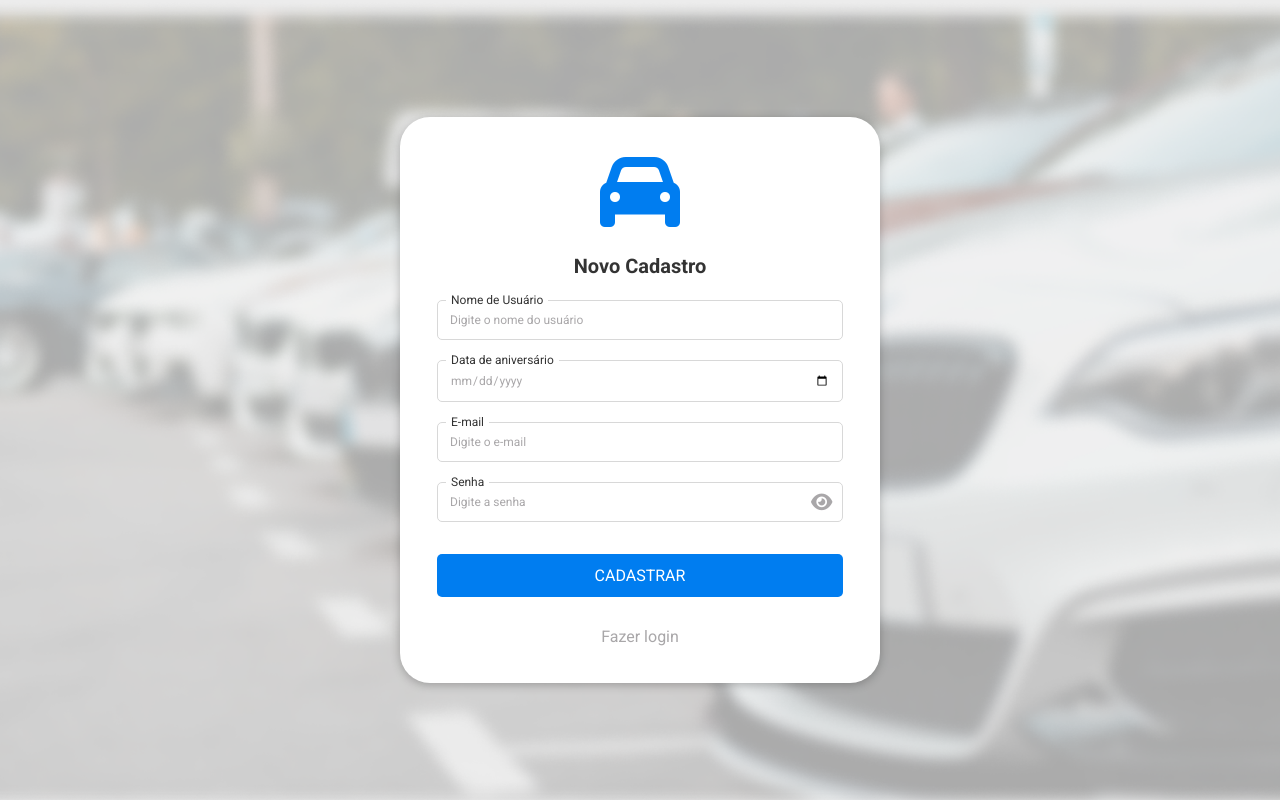
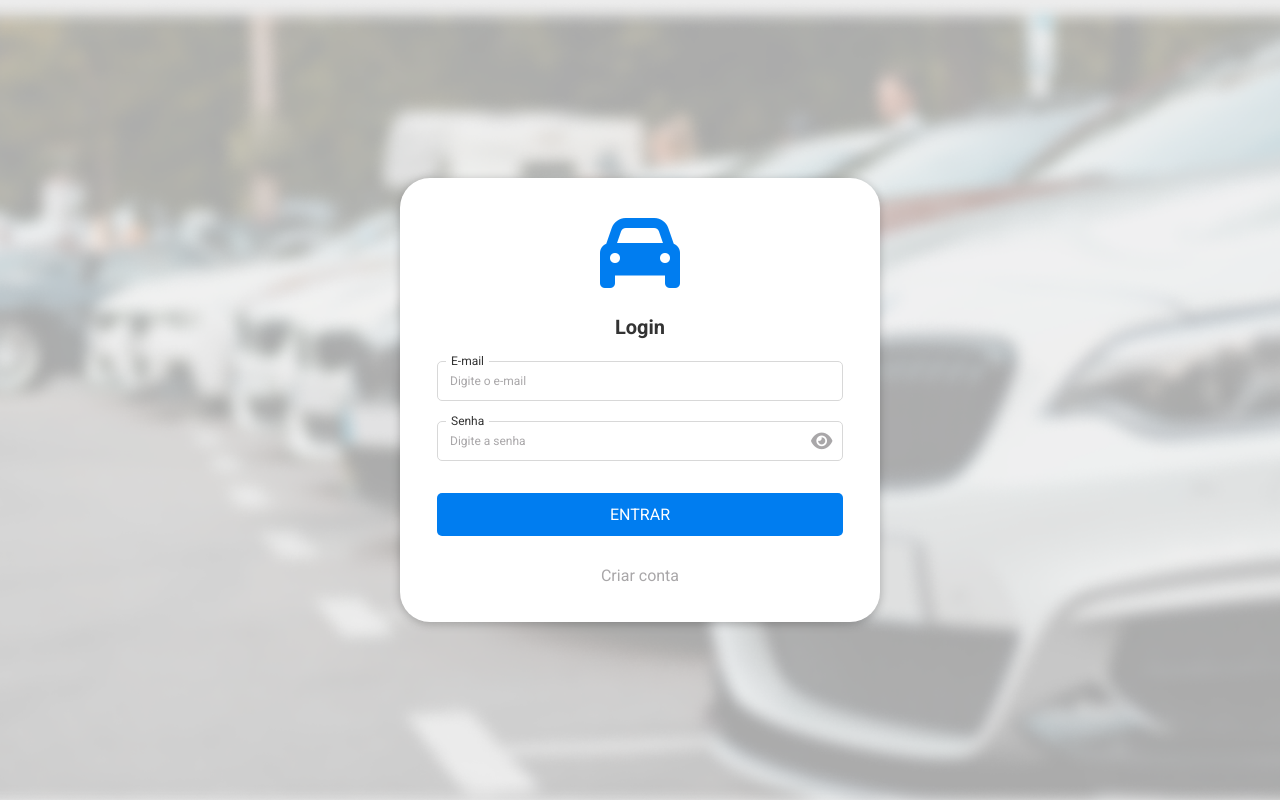
Before and after one commit to Giov4ne/rota-locadora, a Vue app: page / in a window 1280 px wide. Built offline with nearby package versions, Linux system fonts and the light colour scheme.

Commit message:
creating show/hide password function

```diff
--- a/src/App.vue
+++ b/src/App.vue
@@ -1,6 +1,6 @@
 <template>
-  <!-- <LoginForm></LoginForm> -->
-  <SigninForm></SigninForm>
+  <LoginForm></LoginForm>
+  <!-- <SigninForm></SigninForm> -->
   <!-- <HomePage></HomePage> -->
   <!-- <ActivityHistory></ActivityHistory> -->
 </template>
@@ -10,15 +10,15 @@
 
 /* import HomePage from './components/HomePage.vue'; */
 
-import SigninForm from './components/SigninForm.vue';
+/* import SigninForm from './components/SigninForm.vue'; */
 
-/* import LoginForm from './components/LoginForm.vue'; */
+import LoginForm from './components/LoginForm.vue';
 
 export default {
   name: 'App',
   components: {
-    /* LoginForm */
-    SigninForm
+    LoginForm
+    /* SigninForm */
     /* HomePage */
     /* ActivityHistory */
   }
@@ -129,7 +129,7 @@ export default {
     width: 90%;
   }
 
-  .fa-eye{
+  .fa-eye, .fa-eye-slash{
     font-size: 19px;
     width: 10%;
     text-align: center;
--- a/src/components/LoginForm.vue
+++ b/src/components/LoginForm.vue
@@ -10,8 +10,8 @@
             <div class="custom-field">
                 <label for="password">Senha</label>
                 <div class="password-input">
-                    <input type="password" class="inputs password" name="password" placeholder="Digite a senha">
-                    <span class="fa fa-eye"></span>
+                    <input :type="inputType" class="inputs password" name="password" placeholder="Digite a senha">
+                    <span :class="showHideBtn" @click="showHidePassword"></span>
                 </div>
                 <!-- <span class="fa fa-eye-slash"></span> -->
             </div>
@@ -23,7 +23,24 @@
 
 <script>
     export default{
-        name: 'LoginForm'
+        name: 'LoginForm',
+        data(){
+            return{
+                inputType: 'password',
+                showHideBtn: 'fa fa-eye'
+            }
+        },
+        methods:{
+            showHidePassword(){
+                if(this.inputType === 'password'){
+                    this.inputType = 'text';
+                    this.showHideBtn = 'fa fa-eye-slash';
+                } else{
+                    this.inputType = 'password';
+                    this.showHideBtn = 'fa fa-eye';
+                }
+            }
+        }
     }
 </script>
 
--- a/src/components/SigninForm.vue
+++ b/src/components/SigninForm.vue
@@ -18,8 +18,8 @@
             <div class="custom-field">
                 <label for="password">Senha</label>
                 <div class="password-input">
-                    <input type="password" class="inputs password" name="password" placeholder="Digite a senha">
-                    <span class="fa fa-eye"></span>
+                    <input :type="inputType" class="inputs password" name="password" placeholder="Digite a senha">
+                    <span :class="showHideBtn" @click="showHidePassword"></span>
                 </div>
                 <!-- <span class="fa fa-eye-slash"></span> -->
             </div>
@@ -34,7 +34,9 @@
         name: 'SigninForm',
         data(){
             return{
-                dateValue: ''
+                dateValue: '',
+                inputType: 'password',
+                showHideBtn: 'fa fa-eye'
             }
         },
         computed:{
@@ -43,6 +45,17 @@
                     color: this.dateValue ? "#333" : "#A9A7A9"
                 };
             }
+        },
+        methods:{
+            showHidePassword(){
+                if(this.inputType === 'password'){
+                    this.inputType = 'text';
+                    this.showHideBtn = 'fa fa-eye-slash';
+                } else{
+                    this.inputType = 'password';
+                    this.showHideBtn = 'fa fa-eye';
+                }
+            }
         }
     }
 </script>
```
